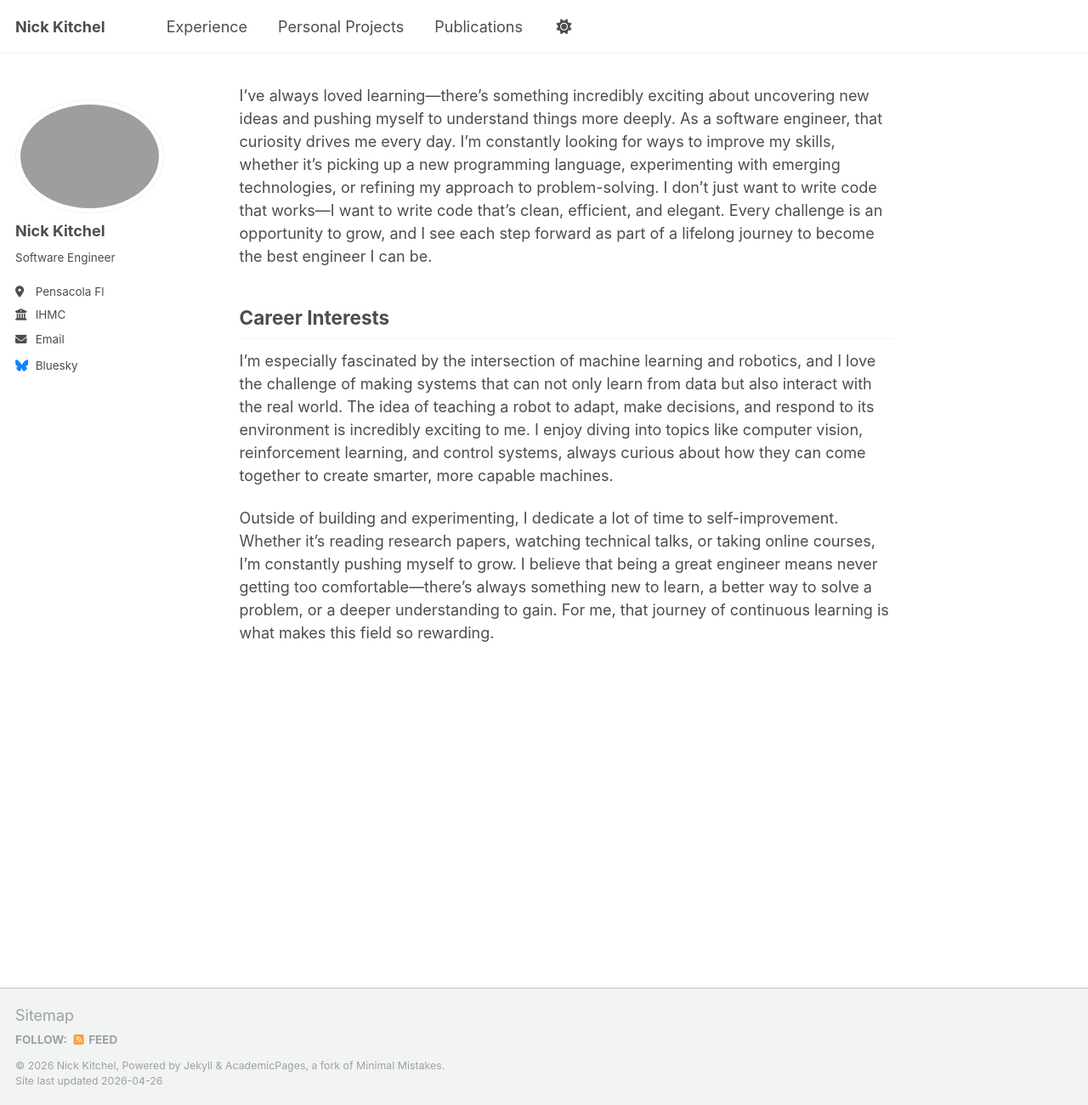
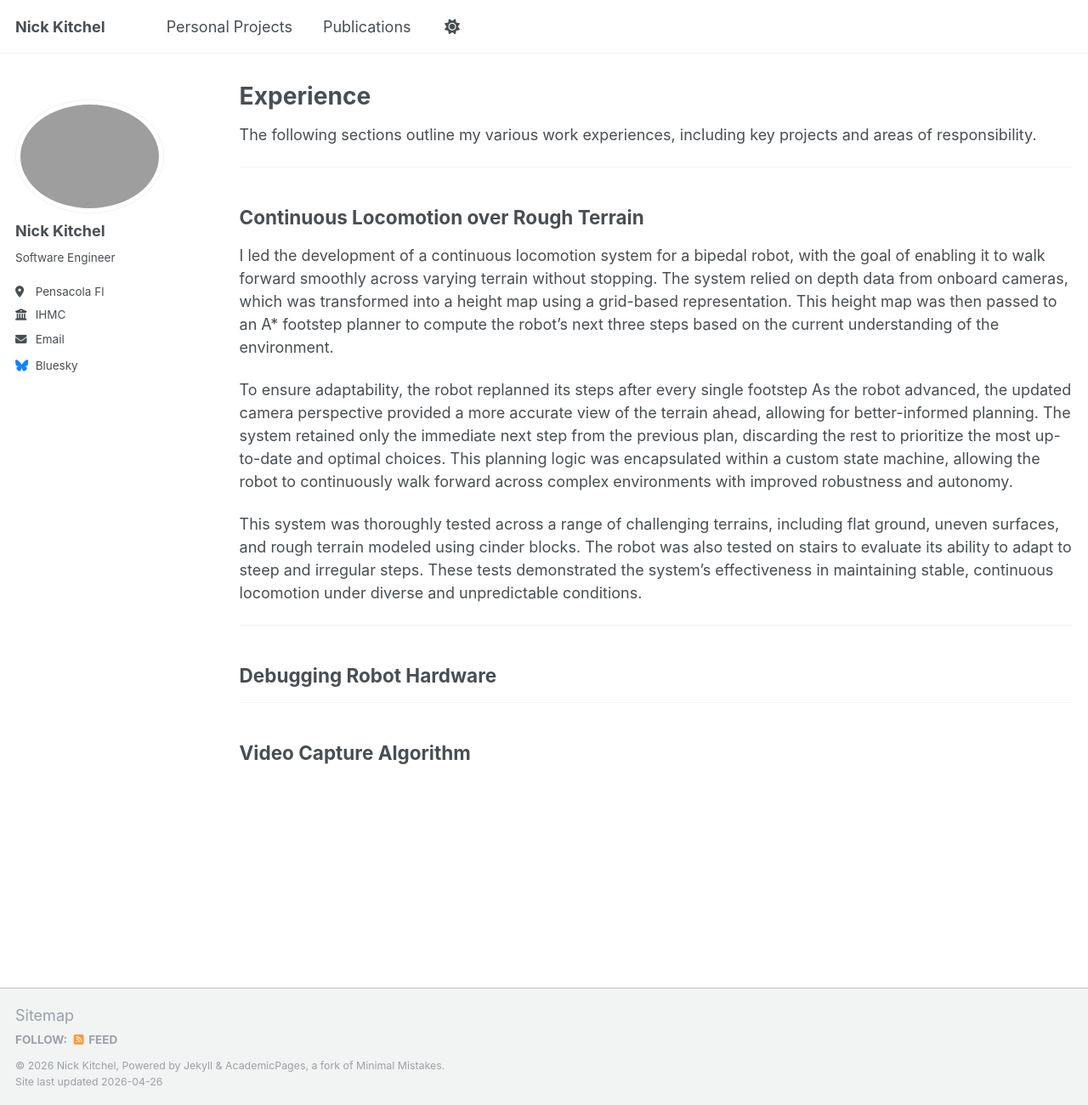
Before and after one commit to PotatoPeeler3000/potatopeeler3000.github.io, a Jekyll site: the page built from _pages/about.md, in a window 1280 px wide and 1300 px high. Shown: the whole window at 85% size. Built offline with Jekyll 4.4.1, drawn with Linux system fonts in a browser that asks for light colours.

Commit message:
Move the experience page to the about page so its the home view

```diff
--- a/_data/navigation.yml
+++ b/_data/navigation.yml
@@ -8,9 +8,6 @@
 #      Markdown formatted page while the second is generated using JSON.
 
 main:
-  - title: "Experience"
-    url: /experience/
-
   - title: "Personal Projects"
     url: /personal_projects/
 
--- a/_pages/about.md
+++ b/_pages/about.md
@@ -6,11 +8,34 @@
   - /about.html
 ---
 
-I’ve always loved learning—there’s something incredibly exciting about uncovering new ideas and pushing myself to understand things more deeply. As a software engineer, that curiosity drives me every day. I’m constantly looking for ways to improve my skills, whether it’s picking up a new programming language, experimenting with emerging technologies, or refining my approach to problem-solving. I don’t just want to write code that works—I want to write code that’s clean, efficient, and elegant. Every challenge is an opportunity to grow, and I see each step forward as part of a lifelong journey to become the best engineer I can be.
+{% include base_path %}
 
-**Career Interests**
----
+<p>The following sections outline my various work experiences, including key projects and areas of responsibility.</p>
 
-I’m especially fascinated by the intersection of machine learning and robotics, and I love the challenge of making systems that can not only learn from data but also interact with the real world. The idea of teaching a robot to adapt, make decisions, and respond to its environment is incredibly exciting to me. I enjoy diving into topics like computer vision, reinforcement learning, and control systems, always curious about how they can come together to create smarter, more capable machines.
+<hr>
 
-Outside of building and experimenting, I dedicate a lot of time to self-improvement. Whether it’s reading research papers, watching technical talks, or taking online courses, I’m constantly pushing myself to grow. I believe that being a great engineer means never getting too comfortable—there’s always something new to learn, a better way to solve a problem, or a deeper understanding to gain. For me, that journey of continuous learning is what makes this field so rewarding.
+<h2>Continuous Locomotion over Rough Terrain</h2>
+<p>I led the development of a continuous locomotion system for a bipedal robot, with the goal of enabling it to walk forward smoothly across varying terrain without stopping.
+  The system relied on depth data from onboard cameras, which was transformed into a height map using a grid-based representation.
+  This height map was then passed to an A* footstep planner to compute the robot’s next three steps based on the current understanding of the environment.</p>
+
+<p>To ensure adaptability, the robot replanned its steps after every single footstep
+  As the robot advanced, the updated camera perspective provided a more accurate view of the terrain ahead, allowing for better-informed planning.
+  The system retained only the immediate next step from the previous plan, discarding the rest to prioritize the most up-to-date and optimal choices.
+  This planning logic was encapsulated within a custom state machine, allowing the robot to continuously walk forward across complex environments with improved robustness and autonomy.</p>
+
+<p>This system was thoroughly tested across a range of challenging terrains, including flat ground, uneven surfaces, and rough terrain modeled using cinder blocks.
+  The robot was also tested on stairs to evaluate its ability to adapt to steep and irregular steps.
+  These tests demonstrated the system’s effectiveness in maintaining stable, continuous locomotion under diverse and unpredictable conditions.</p>
+
+<hr>
+
+
+<h2>Debugging Robot Hardware</h2>
+
+
+
+<hr>
+
+
+<h2>Video Capture Algorithm</h2>
```
Also changed, not shown: other parts of _pages/about.md (+2 -0 lines).
